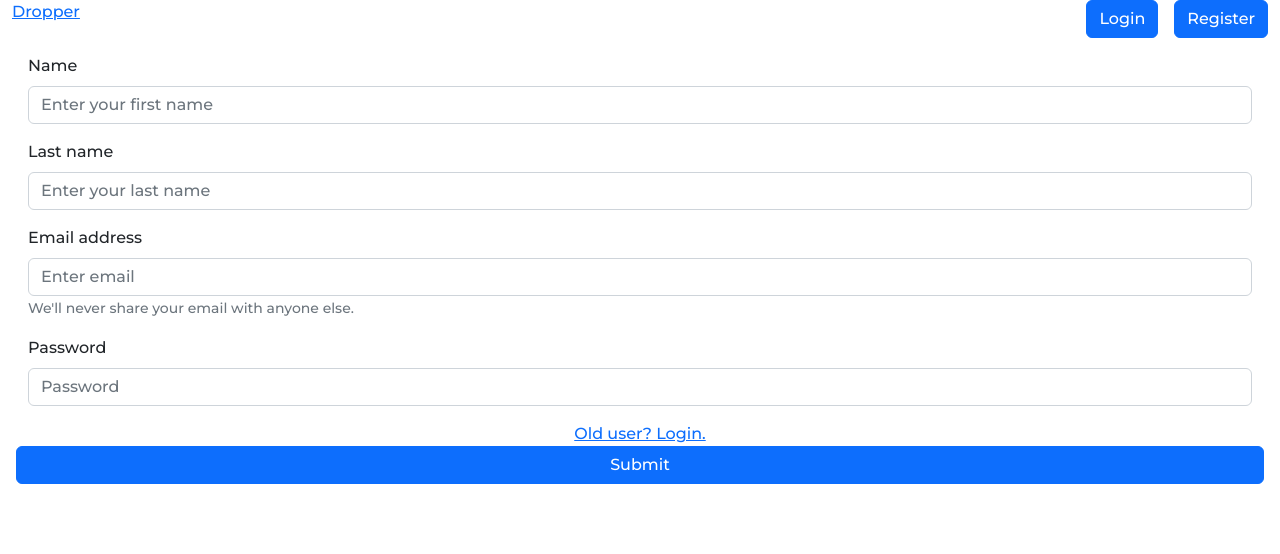
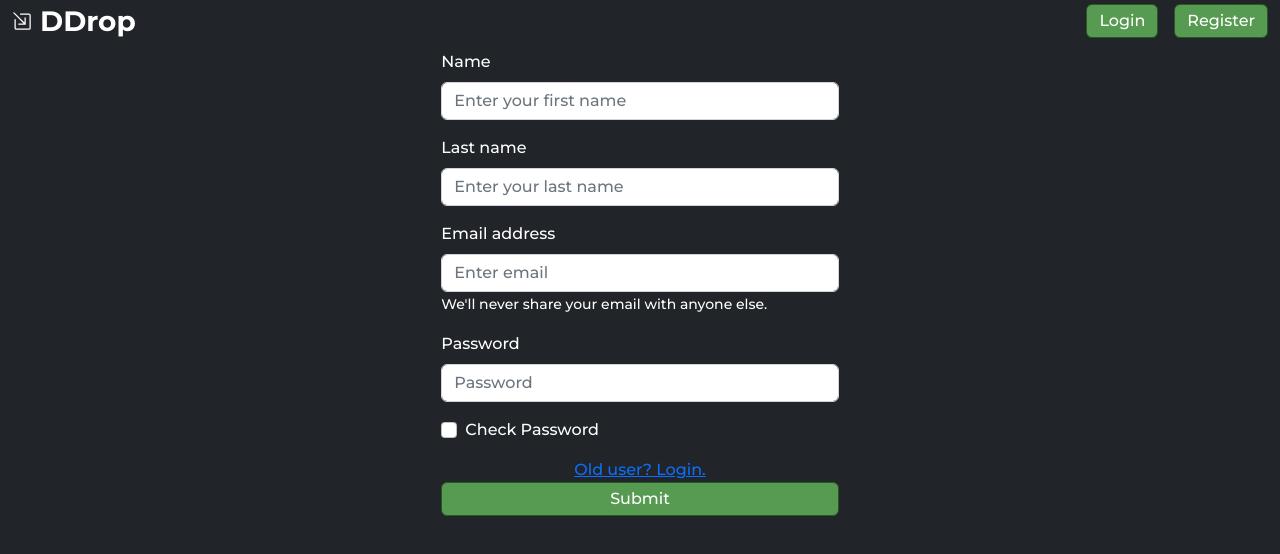
Before and after one commit to adaldin/talent-digital, a React (Create React App) app: page /register in a window 1280 px wide. Shown: the top 554 px of the page. Built offline with nearby package versions, Linux system fonts and the light colour scheme; no server answers.

Commit message:
Filecard + css details

```diff
--- a/src/App.js
+++ b/src/App.js
@@ -5,7 +5,7 @@ import AuthProvider from "./context/AuthContext";
 function App() {
   return (
     <AuthProvider>
-      <Container fluid>
+      <Container fluid className="bg-dark">
         <DashboardRoutes />
       </Container>
     </AuthProvider>
--- a/src/components/dropper/Dropper.js
+++ b/src/components/dropper/Dropper.js
@@ -67,7 +67,7 @@ function Dropper() {
   };
 
   return (
-    <Row className="p-4 bg-dark">
+    <Row className="p-4 bg-dark min-vh-100">
       {show && (
         <ModalDropper
           show={show}
--- a/src/components/header/Header.js
+++ b/src/components/header/Header.js
@@ -6,17 +6,42 @@ function Header() {
   const { user, logout } = useAuth();
 
   return (
-    <div className="d-flex justify-content-between">
-      <Link to="/"> Dropper</Link>
+    <div className="d-flex justify-content-between bg-dark">
+      <Link
+        to="/"
+        className="text-decoration-none text-white fw-bold fs-3 d-flex justify-content-center align-items-baseline gap-2"
+      >
+        <svg
+          xmlns="http://www.w3.org/2000/svg"
+          width="20"
+          height="20"
+          fill="white"
+          className="bi bi-box-arrow-in-down-right"
+          viewBox="0 0 16 16"
+        >
+          <path
+            fillRule="evenodd"
+            d="M6.364 2.5a.5.5 0 0 1 .5-.5H13.5A1.5 1.5 0 0 1 15 3.5v10a1.5 1.5 0 0 1-1.5 1.5h-10A1.5 1.5 0 0 1 2 13.5V6.864a.5.5 0 1 1 1 0V13.5a.5.5 0 0 0 .5.5h10a.5.5 0 0 0 .5-.5v-10a.5.5 0 0 0-.5-.5H6.864a.5.5 0 0 1-.5-.5z"
+          />
+          <path
+            fillRule="evenodd"
+            d="M11 10.5a.5.5 0 0 1-.5.5h-5a.5.5 0 0 1 0-1h3.793L1.146 1.854a.5.5 0 1 1 .708-.708L10 9.293V5.5a.5.5 0 0 1 1 0v5z"
+          />
+        </svg>
+        DDrop
+      </Link>
       {user ? (
-        <Button onClick={logout}>Log out</Button>
+        <Stack direction="horizontal" gap={3}>
+          <Button onClick={logout} className="btn_green py-1">
+            Log out
+          </Button>
+        </Stack>
       ) : (
         <Stack direction="horizontal" gap={3}>
-          {" "}
-          <Button as={Link} to="/login">
+          <Button as={Link} to="/login" className="btn_green py-1">
             Login
-          </Button>{" "}
-          <Button as={Link} to="/register">
+          </Button>
+          <Button as={Link} to="/register" className="btn_green py-1">
             Register
           </Button>
         </Stack>
--- a/src/components/login/Login.js
+++ b/src/components/login/Login.js
@@ -1,6 +1,7 @@
 import { useState } from "react";
 import { Link, useNavigate } from "react-router-dom";
-import { Row } from "react-bootstrap";
+import Row from "react-bootstrap/Row";
+import Col from "react-bootstrap/Col";
 import Button from "react-bootstrap/Button";
 import Form from "react-bootstrap/Form";
 import Alert from "react-bootstrap/Alert";
@@ -12,6 +13,7 @@ function Login() {
     password: "",
   });
   const [loginError, setLoginError] = useState("");
+  const [checkboxType, setCheckboxType] = useState("password");
   const { login } = useAuth();
   const navigate = useNavigate();
 
@@ -19,6 +21,15 @@ function Login() {
   const handleChange = (event) => {
     const { name, value } = event.target;
     setUser({ ...user, [name]: value });
+  };
+
+  const handleCheck = (e) => {
+    const { checked } = e.target;
+    if (checked) {
+      setCheckboxType("text");
+    } else {
+      setCheckboxType("password");
+    }
   };
 
   const handleSubmit = async (event) => {
@@ -36,35 +47,47 @@ function Login() {
   return (
     <>
       {loginError && <Alert variant="danger">{loginError}</Alert>}
-      <Row as={Form} className="p-3" onSubmit={handleSubmit}>
+      <Row className="p-2 justify-content-center min-vh-100">
+        <Col as={Form} onSubmit={handleSubmit} xs={12} md={4}>
           <Form.Group className="mb-3" controlId="formBasicEmail">
-          <Form.Label>Email address</Form.Label>
+            <Form.Label className="text-white">Email address</Form.Label>
             <Form.Control
               type="email"
               placeholder="Enter email"
               onChange={handleChange}
               name="email"
             />
-          <Form.Text className="text-muted">
+            <Form.Text className="text-white">
               We'll never share your email with anyone else.
             </Form.Text>
           </Form.Group>
 
           <Form.Group className="mb-3" controlId="formBasicPassword">
-          <Form.Label>Password</Form.Label>
+            <Form.Label className="text-white">Password</Form.Label>
             <Form.Control
-            type="password"
+              type={checkboxType}
               placeholder="Password"
               onChange={handleChange}
               name="password"
             />
           </Form.Group>
+          <Form.Group className="mb-3" controlId="formBasicCheckbox">
+            <Form.Check
+              type="checkbox"
+              label="Check Password"
+              onChange={handleCheck}
+              className="text-white"
+            />
+          </Form.Group>
           <div className="d-flex justify-content-center">
             <Link to={"/register"}>New user? Create an Account.</Link>
           </div>
-        <Button variant="primary" type="submit">
+          <div className="d-grid">
+            <Button type="submit" className="btn_green py-1">
               Submit
             </Button>
+          </div>
+        </Col>
       </Row>
     </>
   );
--- a/src/components/protectedRoute/ProtectedRoute.js
+++ b/src/components/protectedRoute/ProtectedRoute.js
@@ -3,10 +3,10 @@ import Dropper from "../dropper/Dropper";
 import { useAuth } from "../../context/AuthContext";
 
 function ProtectedRoute({ children }) {
-  const { user } = useAuth();
+  const { user, loading } = useAuth();
 
   if (user) return <Dropper />;
-  if (!user) return <Navigate to="/login">ProtectedRoute</Navigate>;
+  if (!user) return <Navigate to="/">ProtectedRoute</Navigate>;
 
   return <>{children}</>;
 }
--- a/src/components/register/Register.js
+++ b/src/components/register/Register.js
@@ -1,9 +1,10 @@
 import { useState } from "react";
 import { useNavigate, Link } from "react-router-dom";
-import { Row } from "react-bootstrap";
+import Row from "react-bootstrap/Row";
+import Col from "react-bootstrap/Col";
 import Button from "react-bootstrap/Button";
 import Form from "react-bootstrap/Form";
-import { Alert } from "react-bootstrap";
+import Alert from "react-bootstrap/Alert";
 import { useAuth } from "../../context/AuthContext";
 
 function Register() {
@@ -14,6 +15,7 @@ function Register() {
     lName: "",
   });
   const [registerError, setRegisterError] = useState("");
+  const [checkboxType, setCheckboxType] = useState("password");
   const { signUp } = useAuth();
   const navigate = useNavigate();
 
@@ -21,6 +23,15 @@ function Register() {
   const handleChange = (event) => {
     const { name, value } = event.target;
     setUser({ ...user, [name]: value });
+  };
+
+  const handleCheck = (e) => {
+    const { checked } = e.target;
+    if (checked) {
+      setCheckboxType("text");
+    } else {
+      setCheckboxType("password");
+    }
   };
 
   const handleSubmit = async (event) => {
@@ -41,9 +52,10 @@ function Register() {
   return (
     <>
       {registerError && <Alert variant="danger">{registerError}</Alert>}
-      <Row as={Form} className="p-3" onSubmit={handleSubmit}>
+      <Row className="p-2 justify-content-center min-vh-100">
+        <Col as={Form} onSubmit={handleSubmit} xs={12} md={4}>
           <Form.Group className="mb-3" controlId="formBasicFirstName">
-          <Form.Label>Name</Form.Label>
+            <Form.Label className="text-white">Name</Form.Label>
             <Form.Control
               type="text"
               placeholder="Enter your first name"
@@ -53,7 +65,7 @@ function Register() {
           </Form.Group>
 
           <Form.Group className="mb-3" controlId="formBasicLastName">
-          <Form.Label>Last name</Form.Label>
+            <Form.Label className="text-white">Last name</Form.Label>
             <Form.Control
               type="text"
               placeholder="Enter your last name"
@@ -63,33 +75,44 @@ function Register() {
           </Form.Group>
 
           <Form.Group className="mb-3" controlId="formBasicEmail">
-          <Form.Label>Email address</Form.Label>
+            <Form.Label className="text-white">Email address</Form.Label>
             <Form.Control
               type="email"
               placeholder="Enter email"
               onChange={handleChange}
               name="email"
             />
-          <Form.Text className="text-muted">
+            <Form.Text className="text-white">
               We'll never share your email with anyone else.
             </Form.Text>
           </Form.Group>
 
           <Form.Group className="mb-3" controlId="formBasicPassword">
-          <Form.Label>Password</Form.Label>
+            <Form.Label className="text-white">Password</Form.Label>
             <Form.Control
-            type="password"
+              type={checkboxType}
               placeholder="Password"
               onChange={handleChange}
               name="password"
             />
           </Form.Group>
+          <Form.Group className="mb-3" controlId="formBasicCheckbox">
+            <Form.Check
+              type="checkbox"
+              label="Check Password"
+              onChange={handleCheck}
+              className="text-white"
+            />
+          </Form.Group>
           <div className="d-flex justify-content-center">
             <Link to={"/login"}>Old user? Login.</Link>
           </div>
-        <Button variant="primary" type="submit">
+          <div className="d-grid">
+            <Button type="submit" className="btn_green py-1">
               Submit
             </Button>
+          </div>
+        </Col>
       </Row>
     </>
   );
--- a/src/global.css
+++ b/src/global.css
@@ -21,3 +21,17 @@
 .bg_modal_dropper{
     background: #232730;
 }
+
+.icon_btn{
+    background-color: transparent;
+    border: none;
+    padding: 10%;
+    border-radius: 100%;
+    display: flex;
+    justify-content: center;
+    align-content: center;
+}
+.icon_btn:hover{
+    background-color: #dfdfdf;
+    opacity: 0.5;
+}
--- a/src/pages/home/Home.js
+++ b/src/pages/home/Home.js
@@ -6,9 +6,9 @@ function Home() {
   const { user } = useAuth();
   return (
     <>
-      <Row>
+      <Row className="min-vh-100">
         {!user ? (
-          <div>HOME LANDING INFO</div>
+          <div className="text-white">HOME LANDING INFO</div>
         ) : (
           <Link to="/dropper">Comienza a cargar tus archivos</Link>
         )}
--- a/src/utils/files.js
+++ b/src/utils/files.js
@@ -1,11 +1,11 @@
-import { useContext } from "react";
-import FilesContext from "../context/FilesContext";
+// import { useContext } from "react";
+// import FilesContext from "../context/FilesContext";
 
 export const addFiles = (filesList) => {
-  const { setFiles } = useContext(FilesContext);
-  let newFiles = [];
-  newFiles.push(filesList);
-  setFiles(newFiles);
+  // const { setFiles } = useContext(FilesContext);
+  // let newFiles = [];
+  // newFiles.push(filesList);
+  // setFiles(newFiles);
 };
 
 export const validFiles = (filesList) => {
```
Also changed, not shown: src/components/fileCard/FileCard.js (+7 -3 lines). Lines whose indentation alone changed are shown as unchanged.
